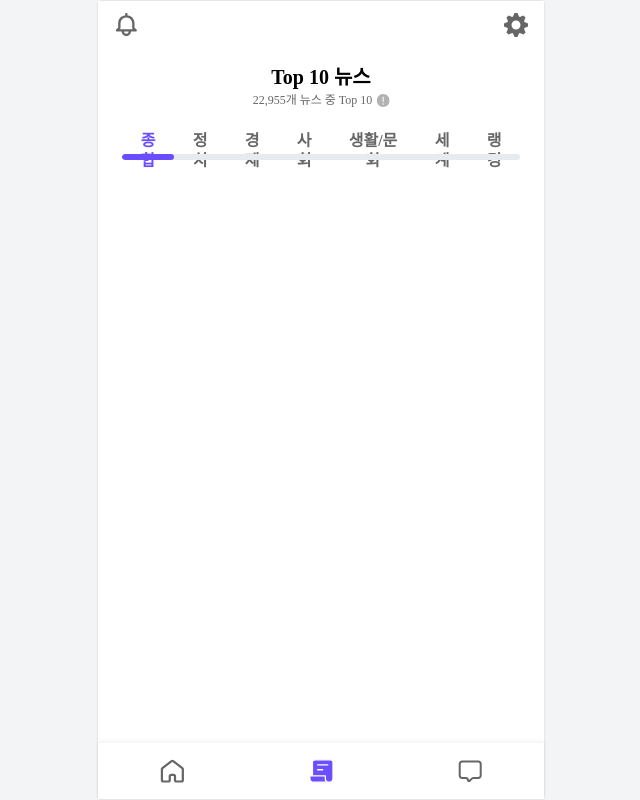
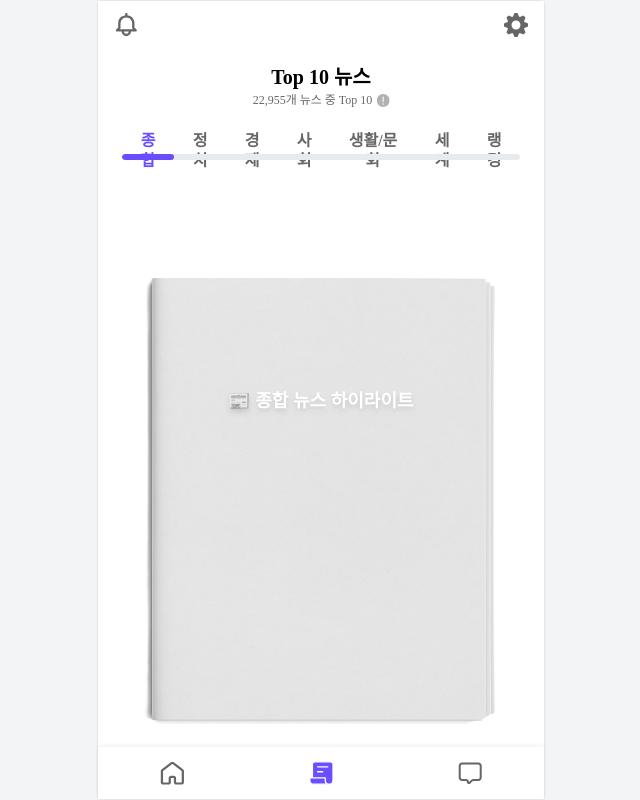
Before and after one commit to imfromkoreah/MewsPaper, a React (Vite) app in the folder frontend/: page /news in a window 1280 px wide. Shown: the whole page, without its empty margins (319-959 px from the left). Built offline with nearby package versions, Linux system fonts and the light colour scheme.

Commit message:
컴퓨터 연결 test

```diff
--- a/frontend/src/pages/Home/HomePage.tsx
+++ b/frontend/src/pages/Home/HomePage.tsx
@@ -4,7 +4,7 @@ import Message from '../../assets/svg/message.svg';
 import PurpleDot from '../../assets/svg/check_p.svg';
 import Week from '../../assets/svg/week.svg';
 
-const HomeMain = () => {
+const HomePage = () => {
   const attendanceIcons = new Array(7).fill(JellyOff);
 
   const today = new Date();
@@ -115,4 +115,4 @@ const HomeMain = () => {
   );
 };
 
-export default HomeMain;
+export default HomePage;
--- a/frontend/src/pages/Home/NewsPage.tsx
+++ b/frontend/src/pages/Home/NewsPage.tsx
@@ -1,5 +1,6 @@
 import { useState, useEffect, useRef } from 'react';
 import GrayDot from '../../assets/svg/graydot.svg';
+import Paper from '../../assets/Paper.png'; // 신문 이미지 경로
 
 const tabs = [
   { id: 'general', label: '종합' },
@@ -21,15 +22,15 @@ export default function News() {
     const index = tabs.findIndex(tab => tab.id === activeTab);
     const tabEl = tabsRef.current[index];
     if (tabEl) {
-      const left = tabEl.offsetLeft - 12; // 왼쪽으로 여유 공간 확보
-      const width = tabEl.offsetWidth + 24; // 양쪽 여유 공간 합산
+      const left = tabEl.offsetLeft - 12;
+      const width = tabEl.offsetWidth + 24;
       setBarStyle({ left, width });
     }
   }, [activeTab]);
 
-
   return (
-    <main>
+    <main className="w-full flex flex-col items-center">
+      {/* 상단 영역 */}
       <div className="w-full h-[93px] relative mx-auto">
         {/* Top 10 뉴스 타이틀 */}
         <div className="absolute left-1/2 top-0 -translate-x-1/2 text-black text-[20px] font-bold font-['Pretendard'] leading-tight">
@@ -74,6 +75,20 @@ export default function News() {
           />
         </div>
       </div>
+
+      {/* 🔽 신문 이미지 위 텍스트 */}
+      <div className="mt-[120px] flex justify-center overflow-hidden">
+        <div className="w-[446px] overflow-hidden">
+          <img
+            src={Paper}
+            alt="신문 배경"
+            className=""
+          />
+          <div className="w-full absolute top-1/2 left-1/2 -translate-x-1/2 -translate-y-1/2 text-white text-lg font-bold text-center drop-shadow-md whitespace-nowrap">
+            📰 {tabs.find(t => t.id === activeTab)?.label} 뉴스 하이라이트
+          </div>
+        </div>
+      </div>
     </main>
   );
 }
```
Also changed, not shown: frontend/src/assets/Paper.png (added), 1 other file (tests, documents, lock files or other folders).
